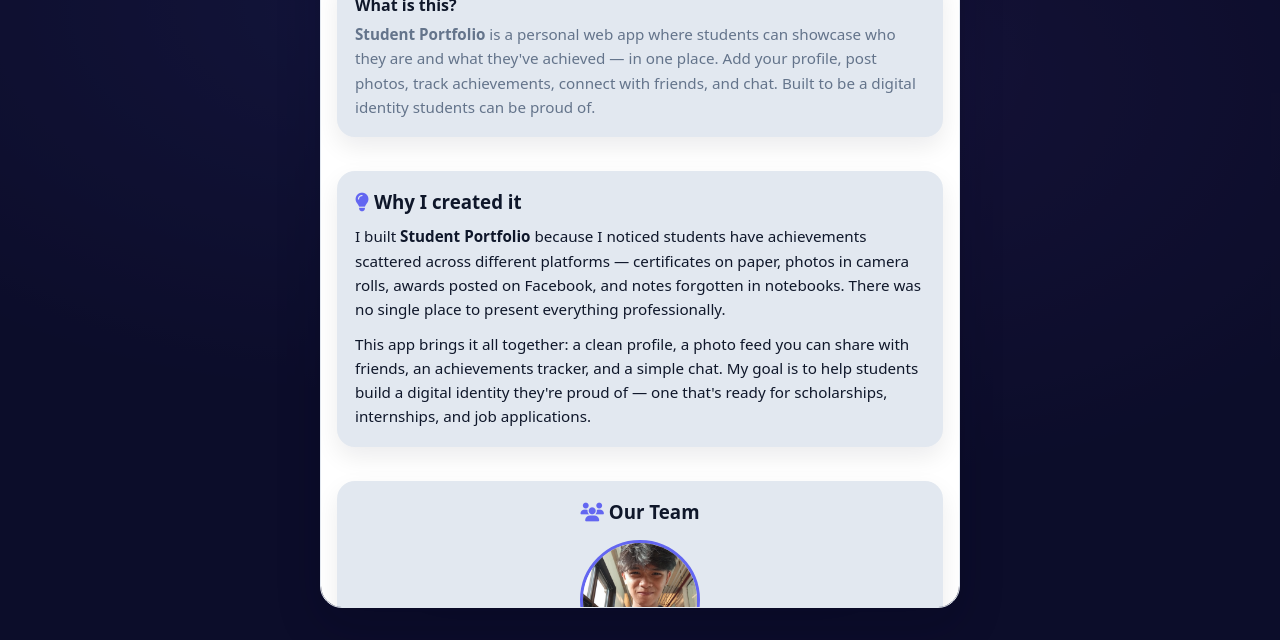
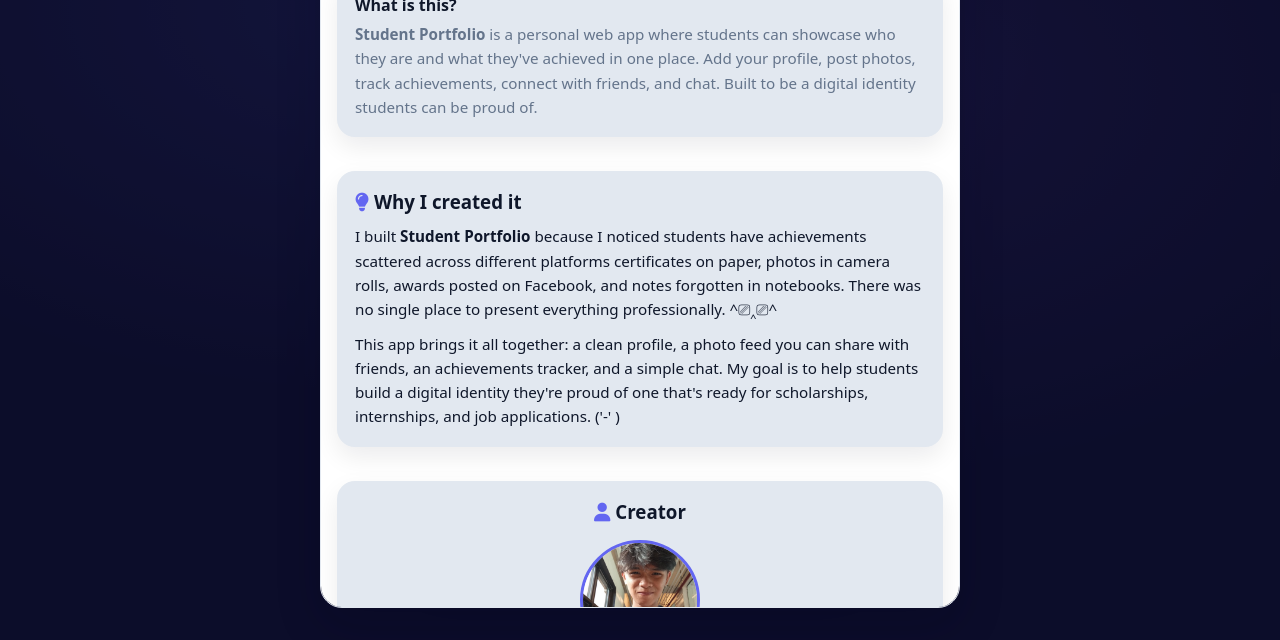
Before and after one commit to archiejohn990-coder/Student-portfolio, a website: page public/index.html in a window 1280 px wide. Both pictures are taken after a click on the button "About". Shown: the part 152-792 px from the top of the page. Drawn offline with Linux system fonts and the light colour scheme.

Commit message:
Update index.html

```diff
--- a/public/index.html
+++ b/public/index.html
@@ -434,7 +434,7 @@
           <div style="font-weight:900; margin-bottom:6px;">What is this?</div>
           <div class="muted" style="line-height:1.6; font-size:.95rem;">
             <b>Student Portfolio</b> is a personal web app where students can showcase who they are
-            and what they've achieved — in one place. Add your profile, post photos, track achievements,
+            and what they've achieved in one place. Add your profile, post photos, track achievements,
             connect with friends, and chat. Built to be a digital identity students can be proud of.
           </div>
         </div>
@@ -445,22 +445,22 @@
           <h3 style="margin-bottom:10px;"><i class="fas fa-lightbulb" style="color:var(--primary);"></i> Why I created it</h3>
           <p style="line-height:1.6; font-size:.95rem;">
             I built <b>Student Portfolio</b> because I noticed students have achievements scattered
-            across different platforms — certificates on paper, photos in camera rolls, awards posted
+            across different platforms certificates on paper, photos in camera rolls, awards posted
             on Facebook, and notes forgotten in notebooks. There was no single place to present
-            everything professionally.
+            everything professionally. ^⎚‸⎚^
           </p>
           <p style="line-height:1.6; font-size:.95rem; margin-top:10px;">
             This app brings it all together: a clean profile, a photo feed you can share with friends,
             an achievements tracker, and a simple chat. My goal is to help students build a digital
-            identity they're proud of — one that's ready for scholarships, internships, and job
-            applications.
+            identity they're proud of one that's ready for scholarships, internships, and job
+            applications. ('-' )
           </p>
         </div>
 
         <br>
 
         <div class="card notice" style="background:var(--border); border:none;">
-          <h3 style="margin-bottom:10px; text-align:center;"><i class="fas fa-users" style="color:var(--primary);"></i> Our Team</h3>
+          <h3 style="margin-bottom:10px; text-align:center;"><i class="fas fa-user" style="color:var(--primary);"></i> Creator</h3>
           <div class="team">
             <div class="member">
               <a href="https://www.facebook.com/archie.jhon.gregorio" target="_blank">
```
